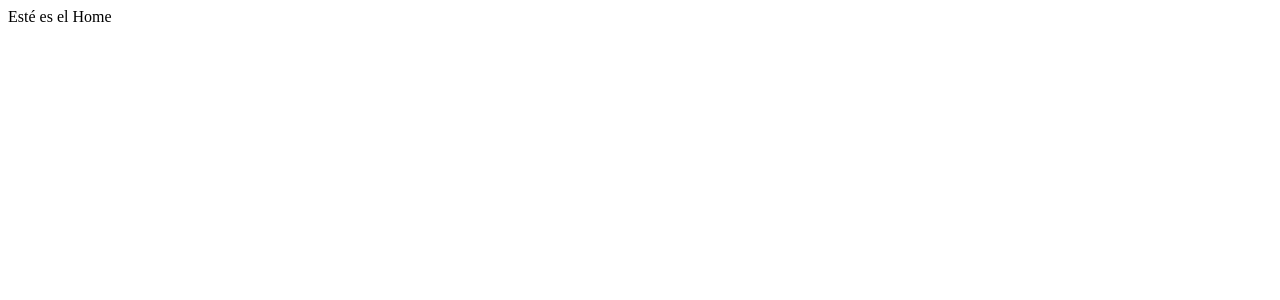
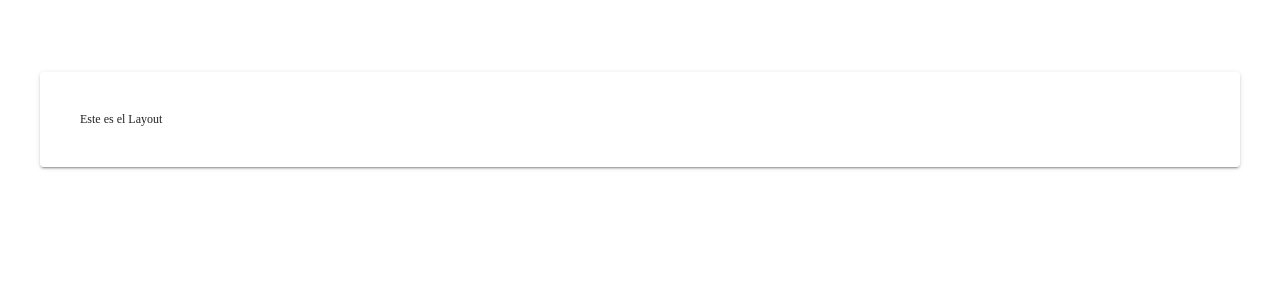
Before and after one commit to gitSed/React-Challenge, a React (Create React App) app: page / in a window 1280 px wide. Shown: the top 300 px of the page. Built offline with nearby package versions, Linux system fonts and the light colour scheme.

Commit message:
Layout creation

```diff
--- a/src/App.js
+++ b/src/App.js
@@ -5,7 +5,7 @@ import { createMuiTheme } from '@material-ui/core/styles';
 import { ThemeProvider } from '@material-ui/core/styles';
 
 /* Own Components */
-import Home from './components/Home/index';
+import Layout from './components/Layout/index';
 
 
 const theme = createMuiTheme({
@@ -22,7 +22,9 @@ const theme = createMuiTheme({
 const App = () => {
   return (
     <ThemeProvider theme={theme}>
-      <Home />
+      <Layout>
+        Este es el Layout
+      </Layout>
     </ThemeProvider>
   );
 };
--- a/src/components/Home/index.js
+++ b/src/components/Layout/index.js
@@ -12,19 +12,29 @@ const useStyles = makeStyles(theme => ({
         margin: theme.spacing(1),
         width: theme.spacing(16),
         height: theme.spacing(16),
-      }
+      },
+      padding: theme.spacing(5)
+    },
+    layout: {
+        fontSize: '12px',
+        width: 'auto',
+        margin: theme.spacing(9,4,1,4)
     }
 }));
 
 
-const Home = props => {
+const Layout = props => {
     const classes = useStyles();
 
     return(
-        <div className={classes.root}>
-            Esté es el Home
-        </div>
+        <Fragment>
+            <main className={classes.layout}>
+                <Paper className={classes.root} elevation={2}>
+                    {props.children}
+                </Paper>
+            </main>
+        </Fragment>
     );
 }
 
-export default Home;
+export default Layout;
```
